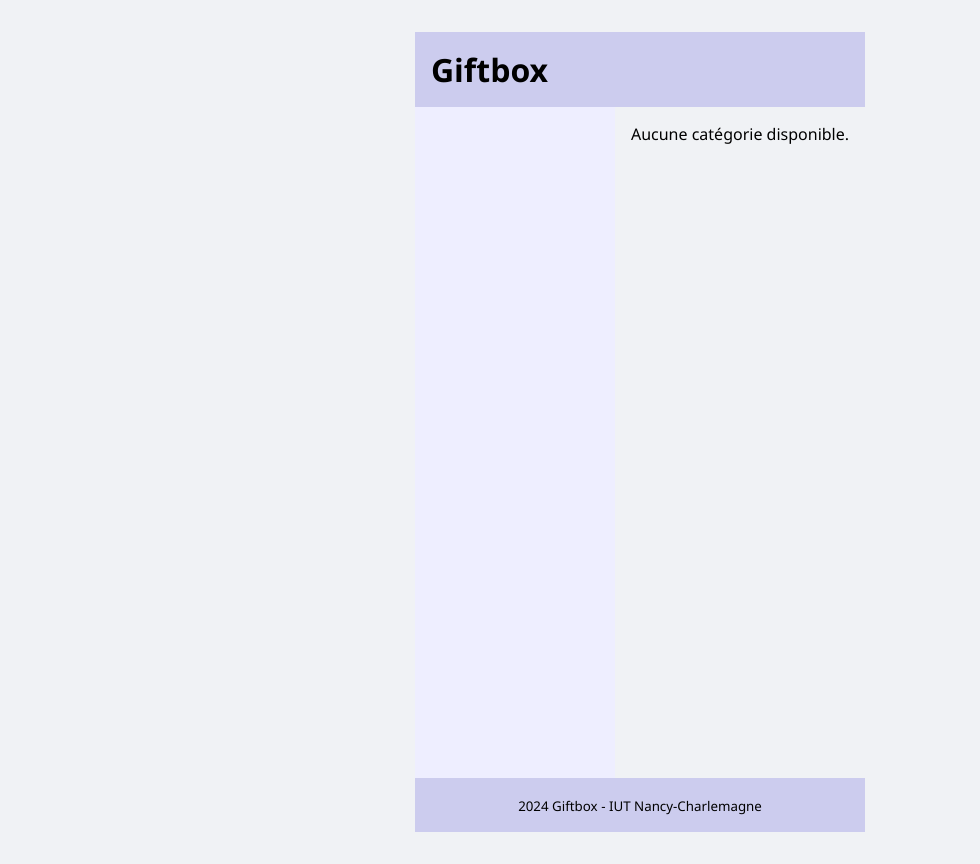
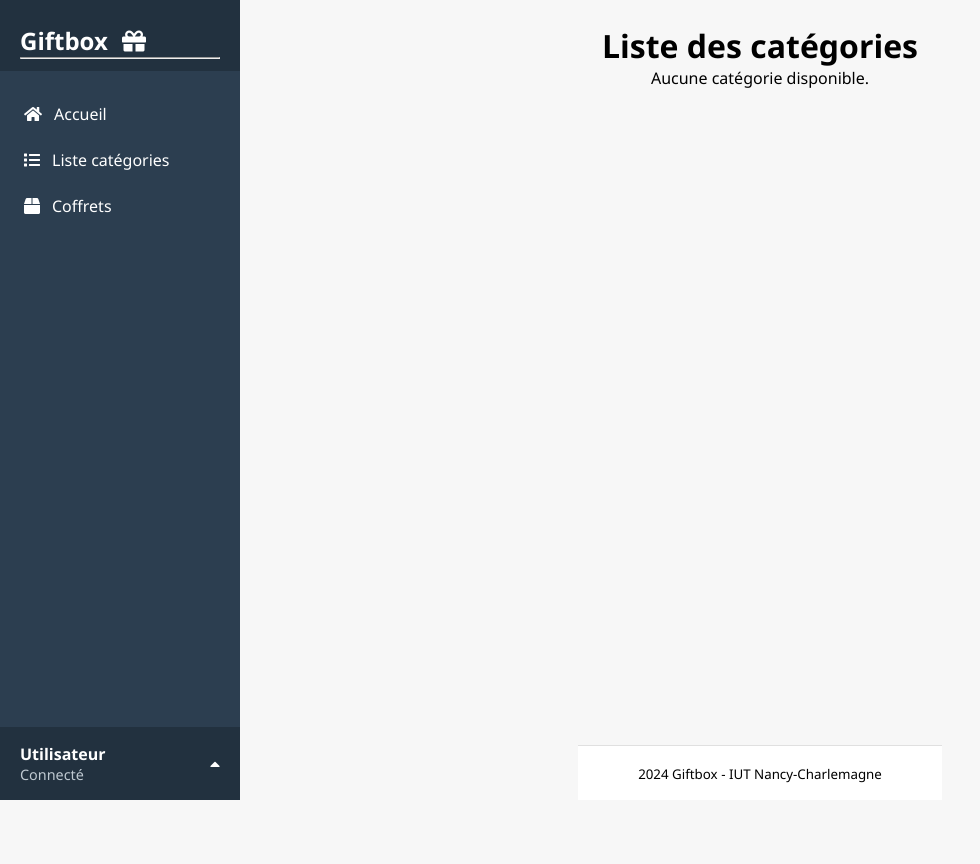
Before and after one commit to NaasaX/giftbox, a PHP site: template src/views/list_categorie.twig in a window 1280 px wide. Shown: the whole page, without its empty margins (0-980 px from the left). After the commit the page ends 800 px from the top, so only its background shows below. Run offline with PHP 8.4, Linux system fonts and the light colour scheme; the template is opened without the code that fills it, so the values that code supplies are empty; some libraries are stand-ins or nearby versions.

Commit message:
nav bar + accueil 3d

```diff
--- a/src/views/layout.twig
+++ b/src/views/layout.twig
@@ -3,25 +3,55 @@
 <head>
     <meta charset="UTF-8">
     <title>{% block title %}Giftbox{% endblock %}</title>
+    <link rel="stylesheet" href="https://cdnjs.cloudflare.com/ajax/libs/font-awesome/5.15.3/css/all.min.css">
     <link rel="stylesheet" href="{{ assets_css }}/style.css">
 </head>
 <body>
+    <div id="nav-bar">
+        <div id="nav-header">
+            <a id="nav-title" href="/">Giftbox <i class="fas fa-gift"></i></a>
+            <label for="nav-toggle"><span id="nav-toggle-burger"></span></label>
+            <hr/>
+        </div>
+        <div id="nav-content">
+        <div class="nav-button">
+                <i class="fas fa-home"></i>
+                <a href="/">
+                    <span>Accueil</span>
+            </a>
+        </div>
+        <div class="nav-button">
+                <i class="fas fa-list"></i>
+                                <a href="/categories">
+
+                <span>Liste catégories</span>
+            </a>
+        </div>
+        <div class="nav-button">
+                <i class="fas fa-box"></i>
+                                                <a href="/coffrets">
+
+                <span>Coffrets</span>
+            </a>
+        </div>
+        </div>
+        <div id="nav-footer">
+            <div id="nav-footer-heading">
+                <div id="nav-footer-titlebox">
+                    <a id="nav-footer-title" href="#">Utilisateur</a>
+                    <span id="nav-footer-subtitle">Connecté</span>
+                </div>
+                <label for="nav-footer-toggle"><i class="fas fa-caret-up"></i></label>
+            </div>
+        </div>
+    </div>
+
     <div class="container">
-        <header>
-            {% block header %}
-                <h1>Giftbox</h1>
-            {% endblock %}
-        </header>
-        <nav>
-            <ul>
-                {% for item in nav_items %}
-                    <li><a href="{{ item.url }}">{{ item.label }}</a></li>
-                {% endfor %}
-            </ul>
-        </nav>
+
         <main>
             {% block content %}{% endblock %}
         </main>
+
         <footer>
             {% block footer %}
                 <small>2024 Giftbox - IUT Nancy-Charlemagne</small>
@@ -30,3 +60,181 @@
     </div>
 </body>
 </html>
+<style>
+/* === BASE === */
+body {
+    margin: 0;
+    padding: 0;
+    font-family: Arial, sans-serif;
+    background: #f7f7f7;
+}
+
+/* === NAVIGATION BAR === */
+#nav-bar {
+    position: fixed;
+    top: 0;
+    left: 0;
+    width: 240px;
+    height: 100vh;
+    background: #2c3e50;
+    color: #fff;
+    display: flex;
+    flex-direction: column;
+    z-index: 1000;
+}
+
+/* Header */
+#nav-header {
+    padding: 24px 20px 12px 20px;
+    background: #22313f;
+}
+
+#nav-title {
+    color: #fff;
+    text-decoration: none;
+    font-size: 1.5em;
+    font-weight: bold;
+}
+
+#nav-title i {
+    margin-left: 8px;
+}
+
+/* Navigation content */
+#nav-content {
+    flex: 1;
+    padding: 20px 0;
+}
+
+.nav-button {
+    display: flex;
+    align-items: center;
+    padding: 12px 24px;
+    color: #fff;
+    cursor: pointer;
+    transition: background 0.2s;
+}
+
+.nav-button i {
+    margin-right: 12px;
+}
+
+.nav-button:hover {
+    background: #34495e;
+}
+
+.nav-button a {
+    color: inherit;
+    text-decoration: none;
+    transition: none;
+}
+
+.nav-button a:active,
+.nav-button a:focus,
+.nav-button a:hover {
+    color: inherit;
+    text-decoration: none;
+    outline: none;
+}
+
+#nav-content-highlight {
+    height: 1px;
+    background: #34495e;
+    margin: 16px 0;
+}
+
+/* Footer */
+#nav-footer {
+    background: #22313f;
+    padding: 16px 20px;
+}
+
+#nav-footer-heading {
+    display: flex;
+    align-items: center;
+}
+
+#nav-footer-avatar img {
+    width: 40px;
+    height: 40px;
+    border-radius: 50%;
+    margin-right: 12px;
+}
+
+#nav-footer-titlebox {
+    flex: 1;
+}
+
+#nav-footer-title {
+    color: #fff;
+    text-decoration: none;
+    font-weight: bold;
+}
+
+#nav-footer-subtitle {
+    display: block;
+    font-size: 0.9em;
+    color: #bfc9d1;
+}
+
+#nav-footer-content {
+    margin-top: 10px;
+    font-size: 0.95em;
+    color: #bfc9d1;
+}
+
+/* === MAIN CONTAINER === */
+.container {
+    margin-left: 240px;
+    min-height: 100vh;
+    display: flex;
+    flex-direction: column;
+}
+
+/* Header */
+header {
+    padding: 32px 24px 16px 24px;
+    background: #fff;
+    border-bottom: 1px solid #e0e0e0;
+}
+
+/* Main content */
+main {
+    flex: 1;
+    padding: 24px;
+}
+
+/* Footer */
+footer {
+    background: #fff;
+    padding: 16px 0;
+    text-align: center;
+    border-top: 1px solid #e0e0e0;
+    position: relative;
+    left: 0;
+    width: 100%;
+}
+
+/* === RESPONSIVE === */
+@media (max-width: 800px) {
+    #nav-bar {
+        width: 60px;
+    }
+
+    .container {
+        margin-left: 60px;
+    }
+
+    #nav-header,
+    #nav-footer,
+    .nav-button span,
+    #nav-footer-titlebox,
+    #nav-footer-content {
+        display: none;
+    }
+
+    .nav-button i {
+        margin: 0 auto;
+    }
+}
+</style>
--- a/src/views/list_categorie.twig
+++ b/src/views/list_categorie.twig
@@ -35,6 +35,7 @@
         height: 400px;
         perspective: 1500px;
         cursor: pointer;
+        margin-top: 2.5rem;
     }
 
     .card-inner {
@@ -122,6 +123,9 @@
     }
 </style>
 </head>
+
+<h1>Liste des catégories</h1>
+
 <body>
 
 <div class="cards-container">
```
Also changed, not shown: src/actions/GetHomePageAction.php (+32 -23 lines), src/views/index.twig (added, +94 -0 lines).
